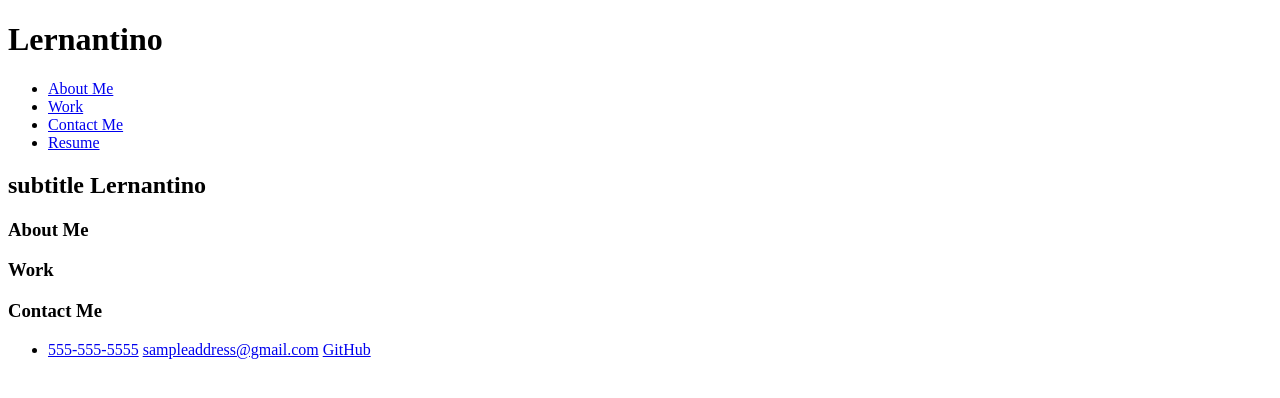
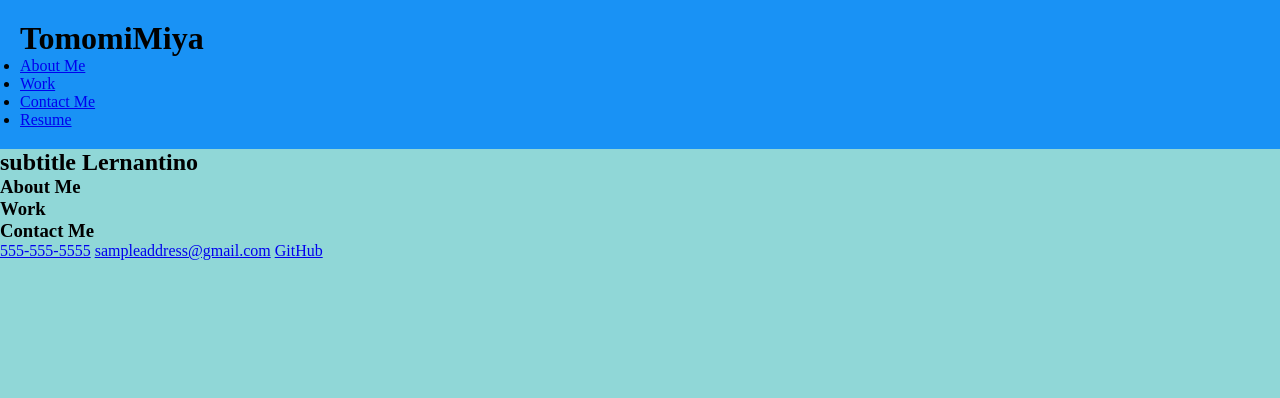
Before and after one commit to tomomimiya/advancedCSS-challenge, a plain HTML site: page index.html in a window 1280 px wide. Drawn offline with Linux system fonts and the light colour scheme.

Commit message:
adding asset folder

```diff
--- a/assets/style.css
+++ b/assets/style.css
@@ -3,3 +3,11 @@
     padding: 0;
     margin: 0;
 }
+body {
+    background-color: rgb(144, 215, 215);
+}
+
+header {
+    padding: 20px;
+    background-color: rgb(25, 146, 245);
+}
--- a/index.html
+++ b/index.html
@@ -4,11 +4,12 @@
   <head>
     <meta charset="UTF-8" />
     <title>advanced css portfolio assingment module 2: making website similar to given mockup</title>
+    <link rel="stylesheet" href="./assets/style.css">
   </head>
 
   <body>
     <header>
-        <h1>Lernantino</h1>
+        <h1>TomomiMiya</h1>
         <nav>
             <ul>
                 <li>
```
